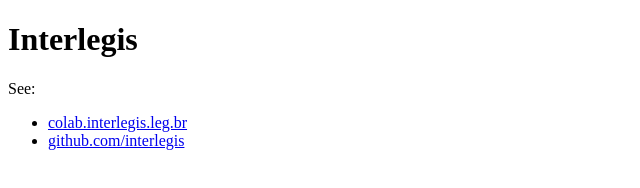
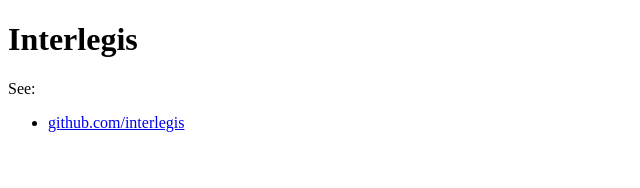
Before and after one commit to interlegis/interlegis.github.io, a plain HTML site: page index.html in a window 1280 px wide. Shown: the whole page, without its empty margins (0-640 px from the left). Drawn offline with Linux system fonts and the light colour scheme.

Commit message:
remove reference to colab

```diff
--- a/index.html
+++ b/index.html
@@ -8,7 +8,7 @@
   <h1>Interlegis</h1>
   See:
   <ul>
-    <li><a href="http://colab.interlegis.leg.br">colab.interlegis.leg.br</a></li>
+    <!--<li><a href="http://colab.interlegis.leg.br">colab.interlegis.leg.br</a></li>-->
     <li><a href="http://github.com/interlegis">github.com/interlegis</a></li>
   </ul>
  </body>
```
